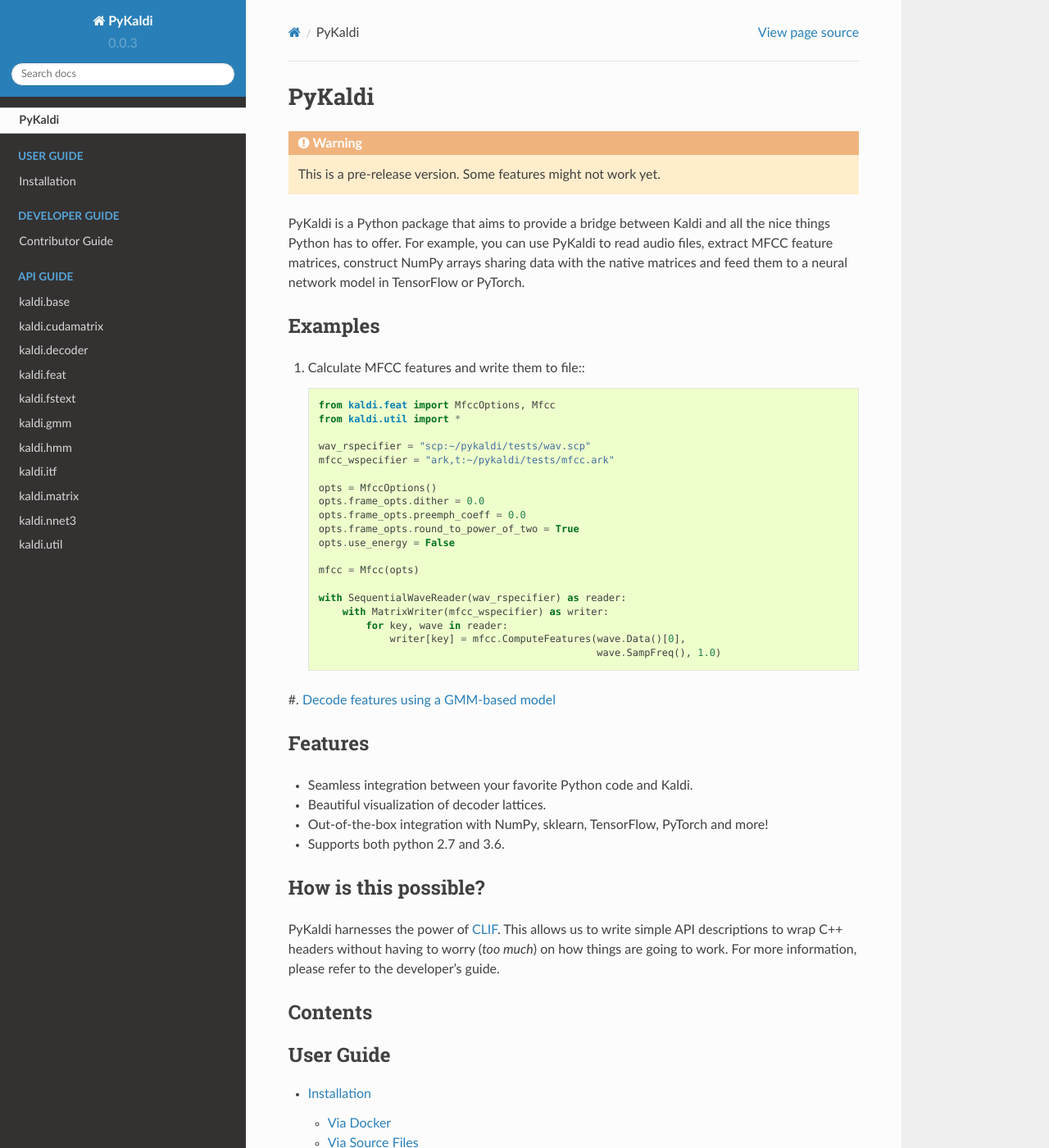
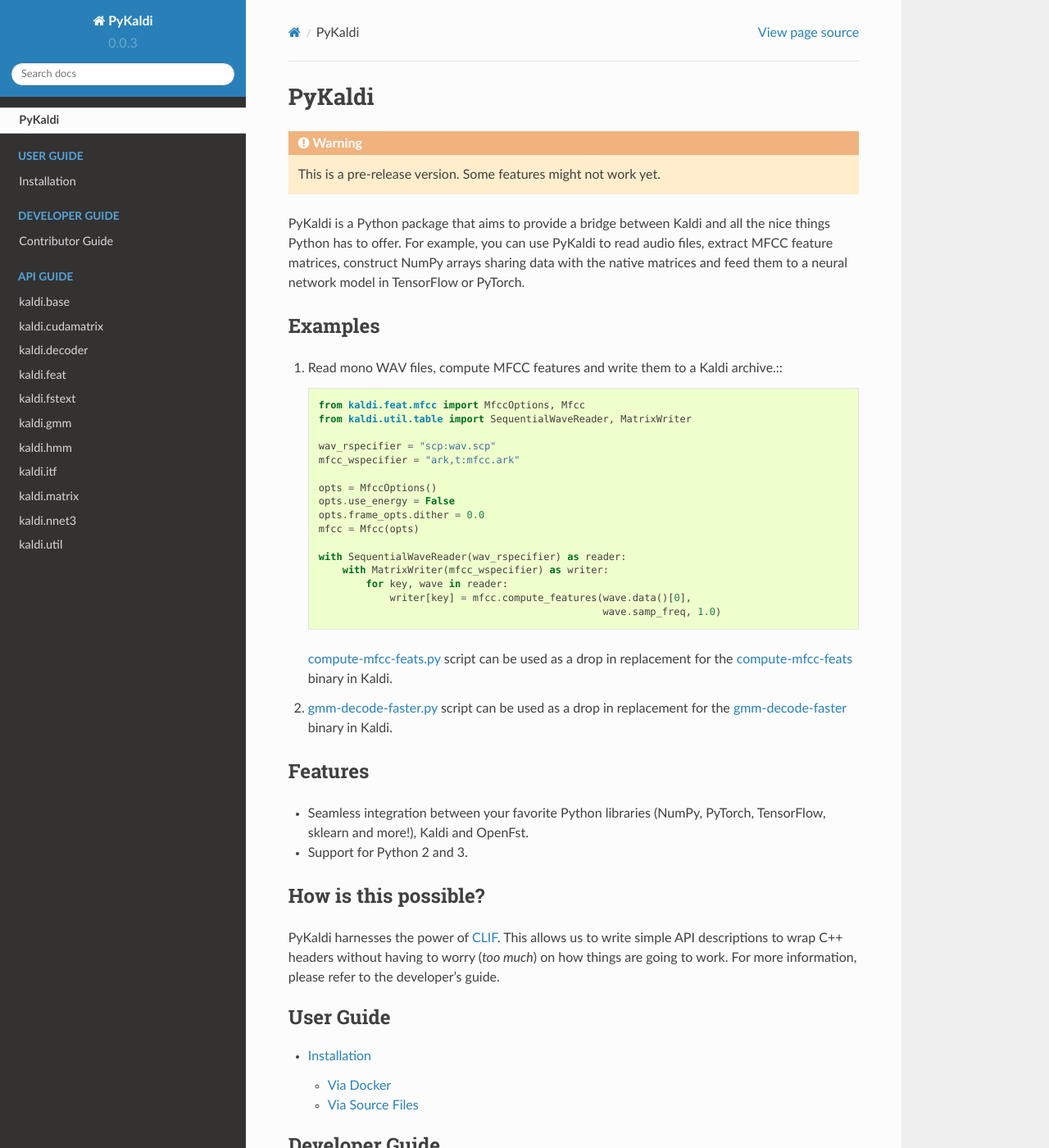
Before and after one commit to pykaldi/pykaldi, a Sphinx documentation site: the page built from docs/index.rst, in a window 1280 px wide and 1400 px high. Shown: the whole window at 82% size. Built offline with Sphinx 7.4.7 and the Read the Docs theme 2.0.0, drawn with Linux system fonts in a browser that asks for light colours.

Commit message:
Update documentation

```diff
--- a/docs/api/kaldi.base.rst
+++ b/docs/api/kaldi.base.rst
@@ -31,8 +31,8 @@
 
    .. autosummary::
 
-      init_input_stream
-      init_output_stream
+      init_kaldi_input_stream
+      init_kaldi_output_stream
 
 
 
--- a/docs/api/kaldi.cudamatrix.rst
+++ b/docs/api/kaldi.cudamatrix.rst
@@ -136,8 +136,8 @@
 
    .. autosummary::
 
-      ApproxEqualCuVector
-      AssertEqualCuVector
+      approx_equal_cu_vector
+      assert_equal_cu_vector
 
 
 
--- a/docs/api/kaldi.matrix.rst
+++ b/docs/api/kaldi.matrix.rst
@@ -102,10 +102,14 @@
       assert_equal_double_matrix
       assert_equal_matrix
       construct_matrix
+      create_eigenvalue_double_matrix
+      create_eigenvalue_matrix
       matrix_to_numpy
       read_htk
       same_dim_double_matrix
       same_dim_matrix
+      sort_double_svd
+      sort_svd
       trace_double_mat
       trace_double_mat_mat
       trace_double_mat_mat_mat
--- a/docs/index.rst
+++ b/docs/index.rst
@@ -12,37 +12,42 @@
 Examples
 -------------------
 
-#. Calculate MFCC features and write them to file:::
+#. Read mono WAV files, compute MFCC features and write them to a Kaldi archive.:::
 
-    from kaldi.feat import MfccOptions, Mfcc
-    from kaldi.util import *
+    from kaldi.feat.mfcc import MfccOptions, Mfcc
+    from kaldi.util.table import SequentialWaveReader, MatrixWriter
 
-    wav_rspecifier = "scp:~/pykaldi/tests/wav.scp"
-    mfcc_wspecifier = "ark,t:~/pykaldi/tests/mfcc.ark"
+    wav_rspecifier = "scp:wav.scp"
+    mfcc_wspecifier = "ark,t:mfcc.ark"
 
     opts = MfccOptions()
+    opts.use_energy = False
     opts.frame_opts.dither = 0.0
-    opts.frame_opts.preemph_coeff = 0.0
-    opts.frame_opts.round_to_power_of_two = True
-    opts.use_energy = False
-
     mfcc = Mfcc(opts)
 
     with SequentialWaveReader(wav_rspecifier) as reader:
         with MatrixWriter(mfcc_wspecifier) as writer:
             for key, wave in reader:
-                writer[key] = mfcc.ComputeFeatures(wave.Data()[0],
-                                                   wave.SampFreq(), 1.0)
+                writer[key] = mfcc.compute_features(wave.data()[0],
+                                                    wave.samp_freq, 1.0)
 
-#. `Decode features using a GMM-based model
-<https://gist.github.com/vrmpx/ef3f889ece05cb26e3a60a52613e650f>`_
+   `compute-mfcc-feats.py
+   <https://github.com/usc-sail/pykaldi/blob/master/examples/compute-mfcc-feats.py>`_
+   script can be used as a drop in replacement for the `compute-mfcc-feats
+   <https://github.com/kaldi-asr/kaldi/blob/master/src/featbin/compute-mfcc-feats.cc>`_
+   binary in Kaldi.
+
+#. `gmm-decode-faster.py
+   <https://github.com/usc-sail/pykaldi/blob/master/examples/gmm-decode-faster.py>`_
+   script can be used as a drop in replacement for the `gmm-decode-faster
+   <https://github.com/kaldi-asr/kaldi/blob/master/src/gmmbin/gmm-decode-faster.cc>`_
+   binary in Kaldi.
 
 Features
 -------------------
-- Seamless integration between your favorite Python code and Kaldi.
-- Beautiful visualization of decoder lattices.
-- Out-of-the-box integration with NumPy, sklearn, TensorFlow, PyTorch and more!
-- Supports both python 2.7 and 3.6.
+- Seamless integration between your favorite Python libraries (NumPy, PyTorch,
+  TensorFlow, sklearn and more!), Kaldi and OpenFst.
+- Support for Python 2 and 3.
 
 How is this possible?
 ---------------------
@@ -51,8 +56,7 @@
 to worry (*too much*) on how things are going to work. For more information,
 please refer to the developer's guide.
 
-Contents
---------
+
 .. toctree::
    :hidden:
 
```
Also changed, not shown: docs/api/kaldi.gmm.rst (+10 -10 lines), docs/api/kaldi.util.rst (+10 -10 lines).
